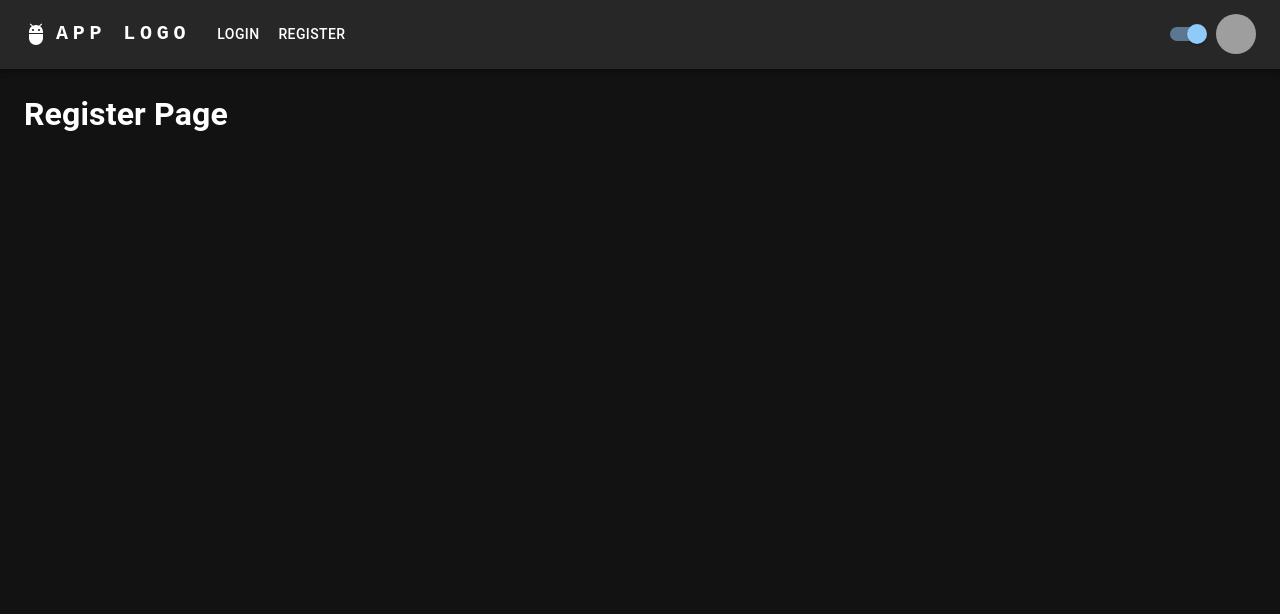
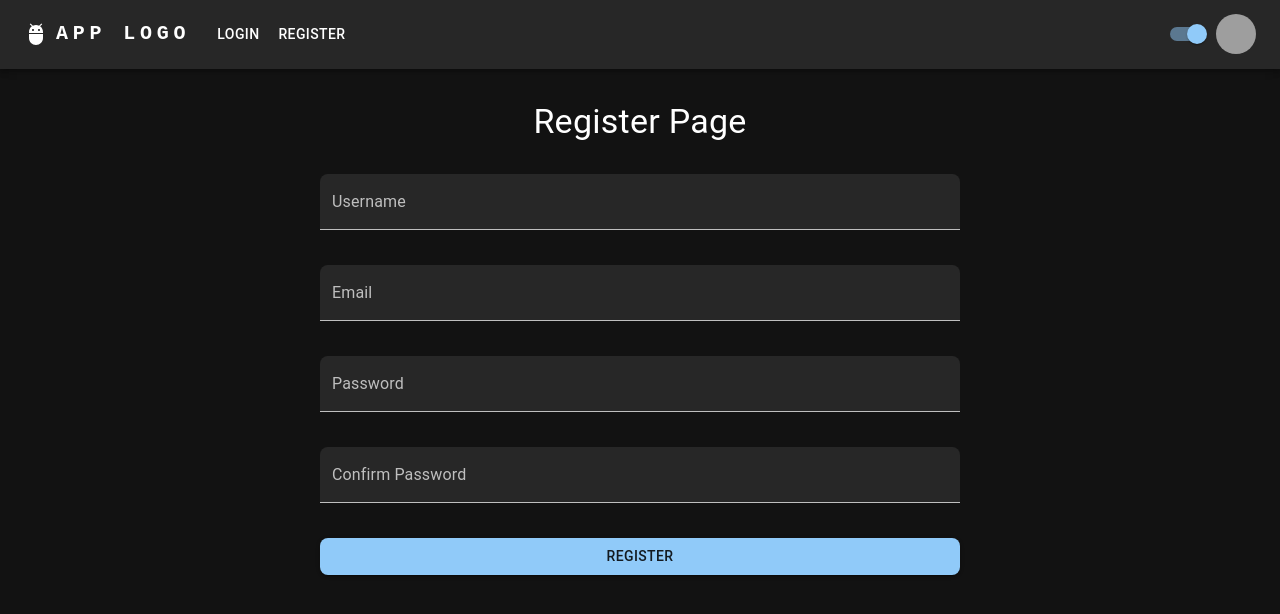
Before and after one commit to tomascatena/react-boilerplate, a React app: page /register in a window 1280 px wide. Shown: the top 614 px of the page. Built offline with nearby package versions, Linux system fonts and the light colour scheme; grey boxes are pictures that could not be loaded.

Commit message:
add Login and Register forms

```diff
--- a/package.json
+++ b/package.json
@@ -7,6 +7,7 @@
   "main": "src/index.tsx",
   "scripts": {
     "start": "webpack serve --config config/webpack.dev.ts",
+    "dev": "webpack serve --config config/webpack.dev.ts",
     "build": "webpack --config config/webpack.prod.ts",
     "lint": "eslint src/**/*.ts src/**/*.tsx",
     "lint:fix": "eslint src/**/*.ts src/**/*.tsx --fix",
@@ -23,9 +24,11 @@
     "@mui/icons-material": "^5.8.4",
     "@mui/material": "^5.9.3",
     "@types/react-router-dom": "^5.3.3",
+    "formik": "^2.2.9",
     "react": "^18.2.0",
     "react-dom": "^18.2.0",
-    "react-router-dom": "^6.3.0"
+    "react-router-dom": "^6.3.0",
+    "yup": "^0.32.11"
   },
   "devDependencies": {
     "@babel/core": "^7.18.10",
--- a/src/App.tsx
+++ b/src/App.tsx
@@ -29,14 +29,17 @@ const App = () => {
               path="/"
               element={<HomePage />}
             />
+
             <Route
               path="/about"
               element={<AboutPage />}
             />
+
             <Route
               path="/login"
               element={<LoginPage />}
             />
+
             <Route
               path="/register"
               element={<RegisterPage />}
--- /dev/null
+++ b/src/components/common-styled-components/PageTitle.ts
@@ -0,0 +1,8 @@
+import { Typography } from '@mui/material';
+import { styled } from '@mui/system';
+
+export const PageTitle = styled(Typography)(({ theme }) => ({
+  textAlign: 'center',
+  marginBottom: theme.spacing(4),
+  marginTop: theme.spacing(4),
+}));
--- /dev/null
+++ b/src/components/common-styled-components/StyledForm.ts
@@ -0,0 +1,9 @@
+import { styled } from '@mui/system';
+
+export const StyledForm = styled('form')(({ theme }) => ({
+  display: 'flex',
+  flexDirection: 'column',
+  maxWidth: '40rem',
+  margin: '0 auto',
+  gap: theme.spacing(4),
+}));
--- a/src/components/custom-components/CustomButton/CustomButton.tsx
+++ b/src/components/custom-components/CustomButton/CustomButton.tsx
@@ -5,29 +5,29 @@ import React from 'react';
 
 type Props = {
   /**
-   * The variant to use for the button.
+   * The variant to use for the button. Defaults to 'contained'
    */
   variant?: 'text' | 'contained' | 'outlined' | undefined;
   /**
-   * The type of button.
+   * The type of button. Defaults to 'submit'
    */
   type?: 'button' | 'submit' | 'reset' | undefined;
   /**
-   * Weather the button is loading.
+   * Weather the button is loading. Defaults to false
    */
-  isLoading: boolean;
+  isLoading?: boolean;
   /**
-   * Weather the button is disabled.
+   * Weather the button is disabled. Defaults to false
    */
-  disabled: boolean;
+  disabled?: boolean;
   /**
-   * The text to display in the button.
-   */
-  text: string;
-  /**
-   * The text to display in the button when it is loading.
+   * The text to display in the button. Defaults to 'Loading...'
    */
   loadingText?: string;
+  /**
+   * Weather the button is full width. Defaults to false
+   */
+  fullWidth?: boolean;
   /**
    * The styles to apply to the button.
    */
@@ -44,22 +44,27 @@ type Props = {
    * The onReset handler for the button.
    */
   onReset?: (e: React.FormEvent<HTMLFormElement>) => void;
+  /**
+   * Children to render in the button.
+   */
+  children?: React.ReactNode;
 };
 
 /**
  * A custom button component.
  */
 const CustomButton = ({
-  isLoading,
-  disabled,
-  variant,
-  type,
-  text,
-  loadingText,
+  isLoading = false,
+  disabled = false,
+  variant = 'contained',
+  type = 'button',
+  loadingText = 'Loading...',
+  fullWidth = false,
   sx,
   startIcon,
   onSubmit,
-  onReset
+  onReset,
+  children
 }: Props) => {
   const loadingState = (
     <>
@@ -67,7 +72,7 @@ const CustomButton = ({
         size={20}
         sx={{ marginRight: 1 }}
       />
-      {loadingText || text}
+      {loadingText || children}
     </>
   );
 
@@ -78,10 +83,11 @@ const CustomButton = ({
       type={type}
       startIcon={!isLoading && startIcon}
       disabled={disabled || isLoading}
+      fullWidth={fullWidth}
       {...(type === 'submit' ? onSubmit : undefined)}
       {...(type === 'reset' ? onReset : undefined)}
     >
-      {isLoading ? loadingState : <>{text}</>}
+      {isLoading ? loadingState : <>{children}</>}
     </Button>
   );
 };
--- a/src/components/custom-components/CustomInput/CustomInput.tsx
+++ b/src/components/custom-components/CustomInput/CustomInput.tsx
@@ -13,13 +13,17 @@ import React from 'react';
 
 type Props = {
   /**
+   * Name attribute of the input
+   */
+  name: string;
+  /**
    * The label for the input
    */
   label: string;
   /**
    * The help text for the input
    */
-  helpText: string;
+  helpText?: string;
   /**
    * The type of the input (text, password or email)
    */
@@ -35,7 +39,7 @@ type Props = {
   /**
    * The placeholder for the input
    */
-  placeholder: string;
+  placeholder?: string;
   /**
    * The styles for the input
    */
@@ -63,7 +67,7 @@ type Props = {
   /**
    * The onBlur handler for the input
    */
-  onBlur?: () => void;
+  onBlur?: (event: React.FocusEvent<HTMLInputElement>) => void;
   /**
    * The onChange handler for the input
    */
@@ -74,6 +78,7 @@ type Props = {
  * Primary UI component for user interaction
  */
 const CustomInput = ({
+  name,
   label,
   helpText,
   type,
@@ -97,6 +102,9 @@ const CustomInput = ({
 
   const hasError = !!(error && touched);
 
+  /**
+   * Check Icon to be shown at the right of the input.
+   */
   const endAdornment = (
     <EndAdornment
       shouldShowCheckIcon={shouldShowCheckIcon}
@@ -117,10 +125,11 @@ const CustomInput = ({
         <InputLabel>{label}</InputLabel>
 
         <Input
+          name={name}
           type={inputType}
           placeholder={placeholder}
           value={value}
-          endAdornment={endAdornment}
+          endAdornment={touched && endAdornment}
           required={!!required}
           disabled={!!disabled}
           onChange={onChange}
@@ -139,11 +148,12 @@ const CustomInput = ({
         <InputLabel>{label}</InputLabel>
 
         <OutlinedInput
+          name={name}
           type={inputType}
           placeholder={placeholder}
           value={value}
           label={label}
-          endAdornment={endAdornment}
+          endAdornment={touched && endAdornment}
           required={!!required}
           disabled={!!disabled}
           onChange={onChange}
@@ -163,10 +173,11 @@ const CustomInput = ({
         <InputLabel>{label}</InputLabel>
 
         <FilledInput
+          name={name}
           type={inputType}
           placeholder={placeholder}
           value={value}
-          endAdornment={endAdornment}
+          endAdornment={touched && endAdornment}
           required={!!required}
           disabled={!!disabled}
           onChange={onChange}
@@ -179,9 +190,4 @@ const CustomInput = ({
   }
 };
 
-const areEqualProps = (prevProps: Props, nextProps: Props): boolean => {
-  return prevProps.value === nextProps.value &&
-    prevProps.disabled === nextProps.disabled;
-};
-
-export default React.memo(CustomInput, areEqualProps);
+export default CustomInput;
--- a/src/pages/HomePage/HomePage.tsx
+++ b/src/pages/HomePage/HomePage.tsx
@@ -2,7 +2,7 @@ import React from 'react';
 
 const HomePage = () => {
   return (
-    <div>HomePage</div>
+    <div>Home Page</div>
   );
 };
 
--- a/src/pages/LoginPage/LoginPage.tsx
+++ b/src/pages/LoginPage/LoginPage.tsx
@@ -1,27 +1,79 @@
+import * as Yup from 'yup';
+import { PageTitle } from '@/components/common-styled-components/PageTitle';
+import { StyledForm } from '@/components/common-styled-components/StyledForm';
+import { useFormik } from 'formik';
+import CustomButton from '@/components/custom-components/CustomButton/CustomButton';
 import CustomInput from '@/components/custom-components/CustomInput/CustomInput';
 import React from 'react';
 
+interface FormValues {
+  email: string;
+  password: string;
+}
+
 const LoginPage = () => {
-  const [value, setValue] = React.useState('');
+  const initialValues: FormValues = {
+    email: '',
+    password: '',
+  };
+
+  const validationSchema = Yup.object().shape({
+    email: Yup.string()
+      .required('Required')
+      .email('Invalid email address'),
+    password: Yup.string()
+      .required('Required')
+      .min(6, 'Must be 6 characters or more'),
+
+  });
+
+  const formik = useFormik({
+    initialValues,
+    validationSchema,
+    onSubmit: values => {
+      console.log(values);
+    },
+  });
 
   return (
     <div>
-      <h1>LoginPage</h1>
+      <PageTitle variant="h4">Login Page</PageTitle>
 
-      <CustomInput
-        value={value}
-        onChange={(event) => setValue(event.target.value)}
-        label="Password"
-        helpText="Help text"
-        type="password"
-        placeholder="Enter a secure password"
-        variant='standard'
-        shouldShowCheckIcon
-        touched
-        sx={{
-          width: '100%',
-        }}
-      />
+      <StyledForm
+        noValidate
+        onSubmit={formik.handleSubmit}
+      >
+        <CustomInput
+          name="email"
+          value={formik.values.email}
+          onChange={formik.handleChange}
+          onBlur={formik.handleBlur}
+          error={formik.errors.email}
+          touched={formik.touched.email}
+          label="Email"
+          type="email"
+          variant='filled'
+          shouldShowCheckIcon
+        />
+
+        <CustomInput
+          name="password"
+          value={formik.values.password}
+          onChange={formik.handleChange}
+          onBlur={formik.handleBlur}
+          error={formik.errors.password}
+          touched={formik.touched.password}
+          label="Password"
+          type="password"
+          variant='filled'
+          shouldShowCheckIcon
+        />
+
+        <CustomButton type='submit'>
+          Login
+        </CustomButton>
+
+      </StyledForm>
     </div>
   );
 };
--- a/src/pages/RegisterPage/RegisterPage.tsx
+++ b/src/pages/RegisterPage/RegisterPage.tsx
@@ -1,9 +1,114 @@
+import * as Yup from 'yup';
+import { PageTitle } from '@/components/common-styled-components/PageTitle';
+import { StyledForm } from '@/components/common-styled-components/StyledForm';
+import { useFormik } from 'formik';
+import CustomButton from '@/components/custom-components/CustomButton/CustomButton';
+import CustomInput from '@/components/custom-components/CustomInput/CustomInput';
 import React from 'react';
 
+interface FormValues {
+  username: string;
+  email: string;
+  password: string;
+  confirmPassword: string;
+}
+
 const RegisterPage = () => {
+  const initialValues: FormValues = {
+    username: '',
+    email: '',
+    password: '',
+    confirmPassword: '',
+  };
+
+  const validationSchema = Yup.object().shape({
+    username: Yup.string()
+      .required('Required')
+      .min(2, 'Must be at least 2 characters')
+      .max(15, 'Must be 15 characters or less'),
+    email: Yup.string()
+      .required('Required')
+      .email('Invalid email address'),
+    password: Yup.string()
+      .required('Required')
+      .min(6, 'Must be 6 characters or more'),
+    confirmPassword: Yup.string()
+      .required('Required')
+      .oneOf([Yup.ref('password'), null], 'Passwords must match'),
+  });
+
+  const formik = useFormik({
+    initialValues,
+    validationSchema,
+    onSubmit: values => {
+      console.log(values);
+    },
+  });
+
   return (
     <div>
-      <h1>Register Page</h1>
+      <PageTitle variant="h4">Register Page</PageTitle>
+
+      <StyledForm
+        noValidate
+        onSubmit={formik.handleSubmit}
+      >
+        <CustomInput
+          name="username"
+          value={formik.values.username}
+          onChange={formik.handleChange}
+          onBlur={formik.handleBlur}
+          error={formik.errors.username}
+          touched={formik.touched.username}
+          label="Username"
+          type="text"
+          variant='filled'
+          shouldShowCheckIcon
+        />
+
+        <CustomInput
+          name="email"
+          value={formik.values.email}
+          onChange={formik.handleChange}
+          onBlur={formik.handleBlur}
+          error={formik.errors.email}
+          touched={formik.touched.email}
+          label="Email"
+          type="email"
+          variant='filled'
+          shouldShowCheckIcon
+        />
+
+        <CustomInput
+          name="password"
+          value={formik.values.password}
+          onChange={formik.handleChange}
+          onBlur={formik.handleBlur}
+          error={formik.errors.password}
+          touched={formik.touched.password}
+          label="Password"
+          type="password"
+          variant='filled'
+          shouldShowCheckIcon
+        />
+
+        <CustomInput
+          name="confirmPassword"
+          value={formik.values.confirmPassword}
+          onChange={formik.handleChange}
+          onBlur={formik.handleBlur}
+          error={formik.errors.confirmPassword}
+          touched={formik.touched.confirmPassword}
+          label="Confirm Password"
+          type="password"
+          variant='filled'
+          shouldShowCheckIcon
+        />
+
+        <CustomButton type='submit'>
+          Register
+        </CustomButton>
+      </StyledForm>
     </div>
   );
 };
--- a/tsconfig.json
+++ b/tsconfig.json
@@ -9,7 +9,7 @@
     "strict": true,
     "forceConsistentCasingInFileNames": true,
     "noFallthroughCasesInSwitch": true,
-    "module": "esnext",
+    "module": "es6",
     "moduleResolution": "node",
     "resolveJsonModule": true,
     "isolatedModules": true,
```
Also changed, not shown: config/webpack.common.ts (+3 -6 lines), config/webpack.dev.ts (+4 -3 lines), 1 other file (tests, documents, lock files or other folders).
